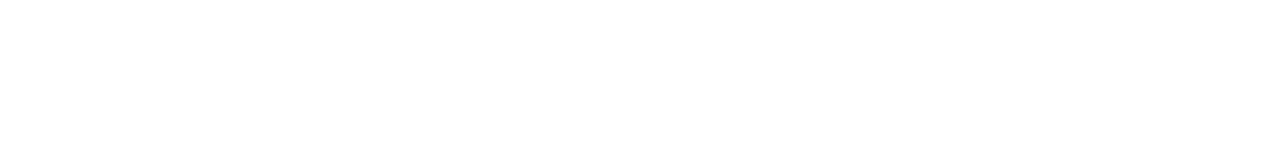
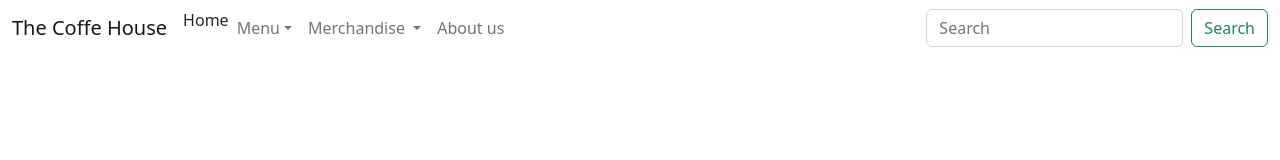
Before and after one commit to marianaluduena/E-commerce-coffee-shop, a plain HTML site: page index.html in a window 1280 px wide. Drawn offline with nearby package versions, Linux system fonts and the light colour scheme.

Commit message:
Media queries
Media queries and breakpoints created.

```diff
--- a/css/styles.css
+++ b/css/mobile.css
@@ -3,3 +3,7 @@
     margin: 0;
     box-sizing: border-box;
 }
+
+body{
+    max-width: 1680px;
+}
--- a/index.html
+++ b/index.html
@@ -2,34 +2,80 @@
 <html lang="en">
 
 <head>
-    <meta charset="UTF-8">
-    <meta http-equiv="X-UA-Compatible" content="IE=edge">
-    <meta name="viewport" content="width=device-width, initial-scale=1.0">
+  <meta charset="UTF-8">
+  <meta http-equiv="X-UA-Compatible" content="IE=edge">
+  <meta name="viewport" content="width=device-width, initial-scale=1.0">
 
-    <!-- Css stylessheet and Bootstrap-->
+  <!-- Bootstrap-->
+  <link rel="stylesheet" href="./bst/css/bootstrap.min.css" />
+  <link rel="stylesheet" href="./bst/css/bootstrap.min.css.map" />
 
-    <link rel="stylessheet" href="./bst/css/bootstrap.min.css"/>
-    <link rel="stylessheet" href="./bst/css/bootstrap.min.css.map"/>
-    <link rel="stylessheet" href="./css/styles.css"/>
+  <!-- Medias queries-->
 
-    <title>Coffee House</title>
+  <link rel="stylesheet" href="./css/mobile.css" media="(min-width: 320px)"/>
+  <link rel="stylesheet" href="./css/tablet.css" media="(min-width: 576px)"/>
+  <link rel="stylesheet" href="./css/pc.css" media="(min-width: 993px)"/>
+
+  <title>The Coffee House</title>
 </head>
 
 <header>
 
 </header>
 
-<nav class="navbar bg-dark" data-bs-theme="dark">
-    <!-- Navbar content -->
+<nav class="navbar navbar-expand-lg bg-body-tertiary">
+  <div class="container-fluid">
+    <a class="navbar-brand" href="#">The Coffe House</a>
+    <button class="navbar-toggler" type="button" data-bs-toggle="collapse" data-bs-target="#navbarSupportedContent"
+      aria-controls="navbarSupportedContent" aria-expanded="false" aria-label="Toggle navigation">
+      <span class="navbar-toggler-icon"></span>
+    </button>
+    <div class="collapse navbar-collapse" id="navbarSupportedContent">
 
+      <ul class="navbar-nav me-auto mb-2 mb-lg-0">
+        <li class="nav-item">
+          <a class="dropdown-item" aria-current="page" href="#">Home</a>
+        </li>
 
-  </nav>
+        <li class="nav-item dropdown">
+          <a class="nav-link dropdown-toggle show" href="#" role="button" data-bs-toggle="dropdown"
+            aria-expanded="false">Menu</a>
+          <ul class="dropdown-menu">
+            <li><a class="dropdown-item" href="#">Hot drinks</a></li>
+            <li><a class="dropdown-item" href="#">Cold drinks</a></li>
+            <li><a class="dropdown-item" href="#">Cold drinks</a></li>
+            <li><a class="dropdown-item" href="#">Snacks & sweets</a></li>
+          </ul>
+        </li>
 
+        <li class="nav-item dropdown">
+          <a class="nav-link dropdown-toggle" href="#" role="button" data-bs-toggle="dropdown" aria-expanded="false">
+            Merchandise
+          </a>
 
+          <ul class="dropdown-menu">
+            <li><a class="dropdown-item" href="#">Cups</a></li>
+            <li><a class="dropdown-item" href="#">Mugs</a></li>
+          </ul>
 
+        </li>
+        <li class="nav-item">
+          <a class="nav-link">About us</a>
+        </li>
+      </ul>
+
+      <form class="d-flex" role="search">
+        <input class="form-control me-2" type="search" placeholder="Search" aria-label="Search">
+        <button class="btn btn-outline-success" type="submit">Search</button>
+      </form>
+    </div>
+  </div>
+</nav>
 
 <body>
 
+  <script src="./bst/js/bootstrap.bundle.min.js"></script>
+  <script src="./bst/js/bootstrap.bundle.min.js.map"></script>
 </body>
 
 </html>
```
Also changed, not shown: css/pc.css (added), css/tablet.css (added).
